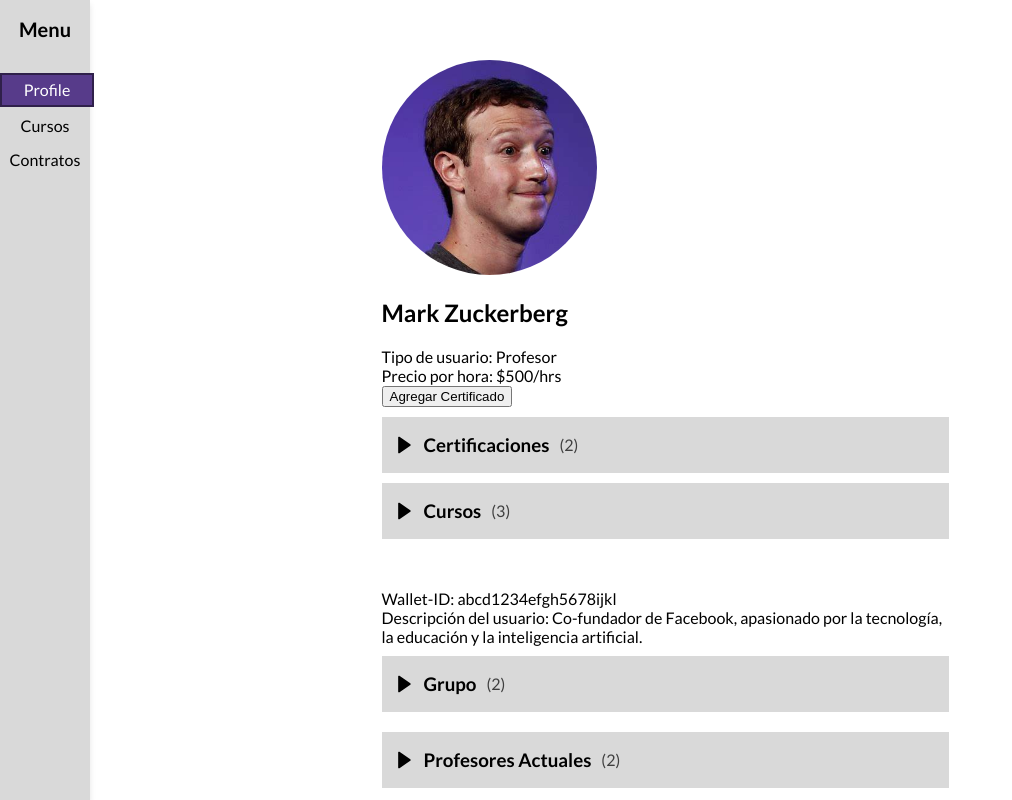
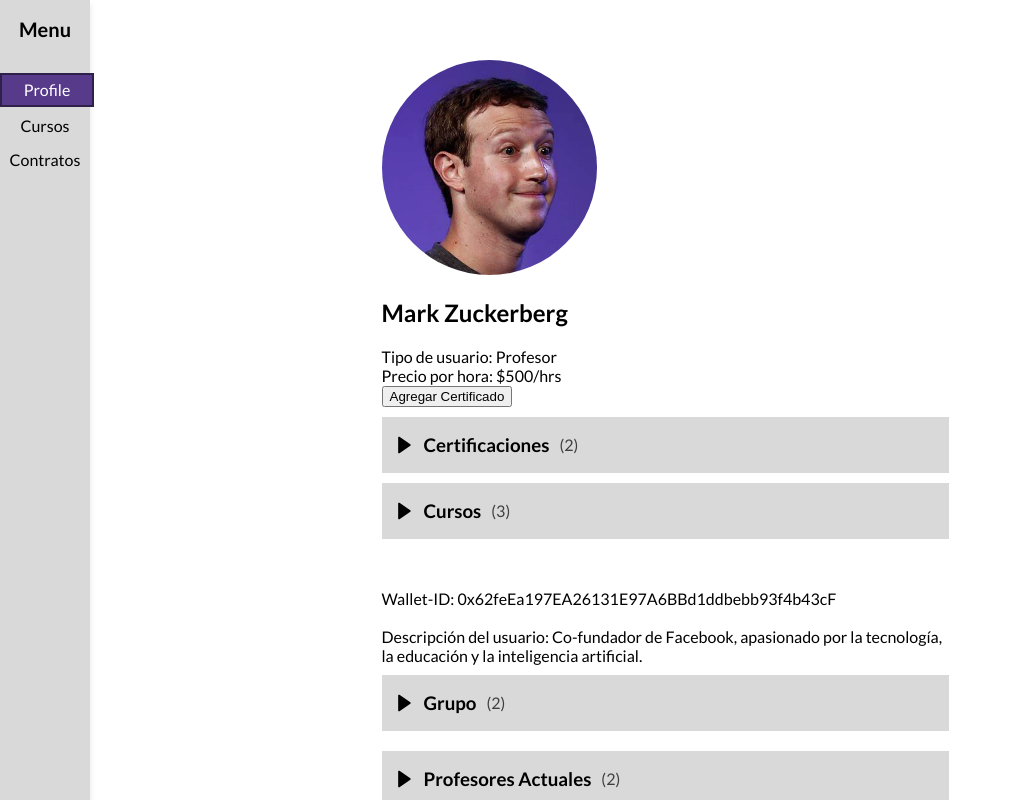
Before and after one commit to YurleisZg/hackaton-frontend, a React (Vite) app: page /profile in a window 1280 px wide. Shown: the top 800 px of the page, without its empty margins (0-1012 px from the left). Built offline with nearby package versions, Linux system fonts and the light colour scheme.

Commit message:
wallet suckerberg

```diff
--- a/src/pages/profile/Profile.tsx
+++ b/src/pages/profile/Profile.tsx
@@ -79,7 +79,7 @@ const Profile: React.FC = () => {
       </div>
 
       <div className="column column-right">
-        <p>Wallet-ID: <span>abcd1234efgh5678ijkl</span></p>
+        <p>Wallet-ID: <span>0x62feEa197EA26131E97A6BBd1ddbebb93f4b43cF</span></p><br></br>
         <p>Descripción del usuario: Co-fundador de Facebook, apasionado por la tecnología, la educación y la inteligencia artificial.</p>
 
         <ListOf title="Grupo" itemCount={groups.length} isOpen={groupsOpen} toggleList={toggleGroups}>
```
